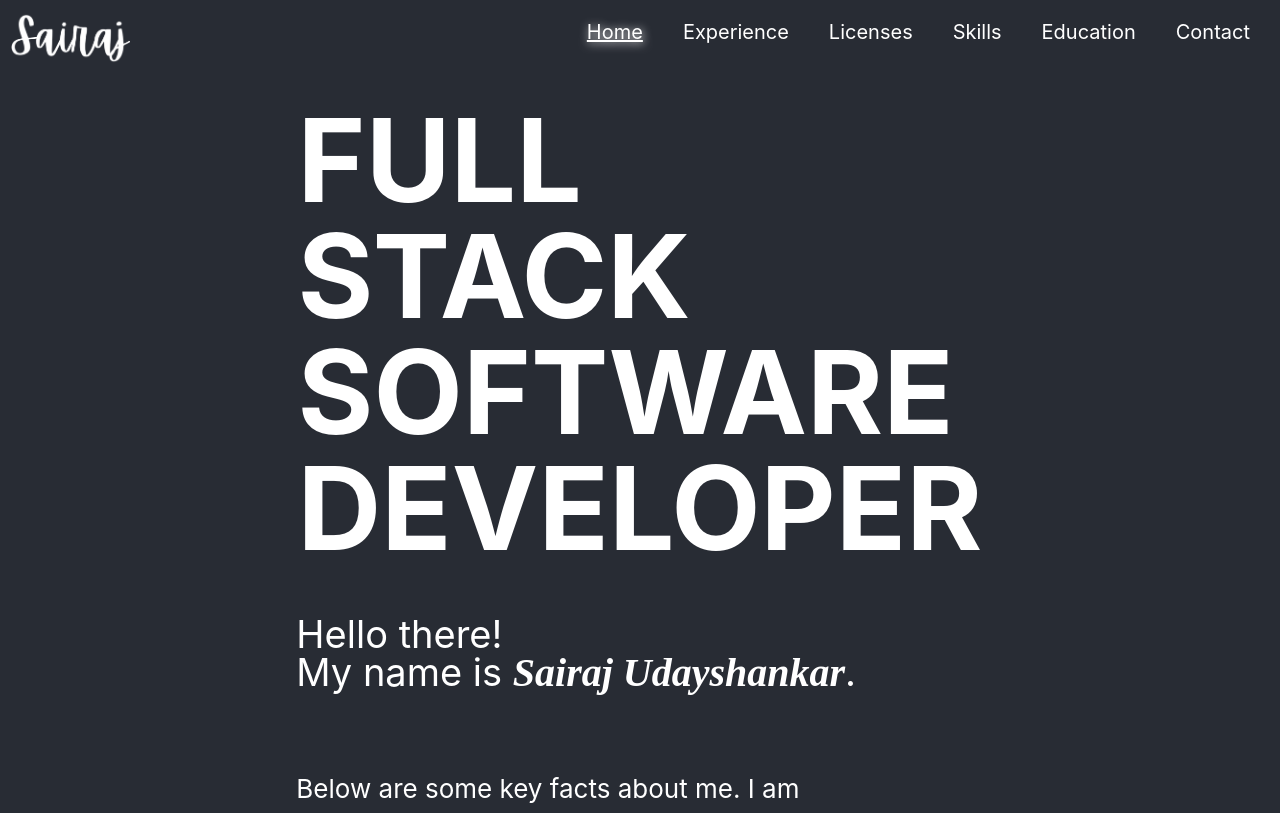
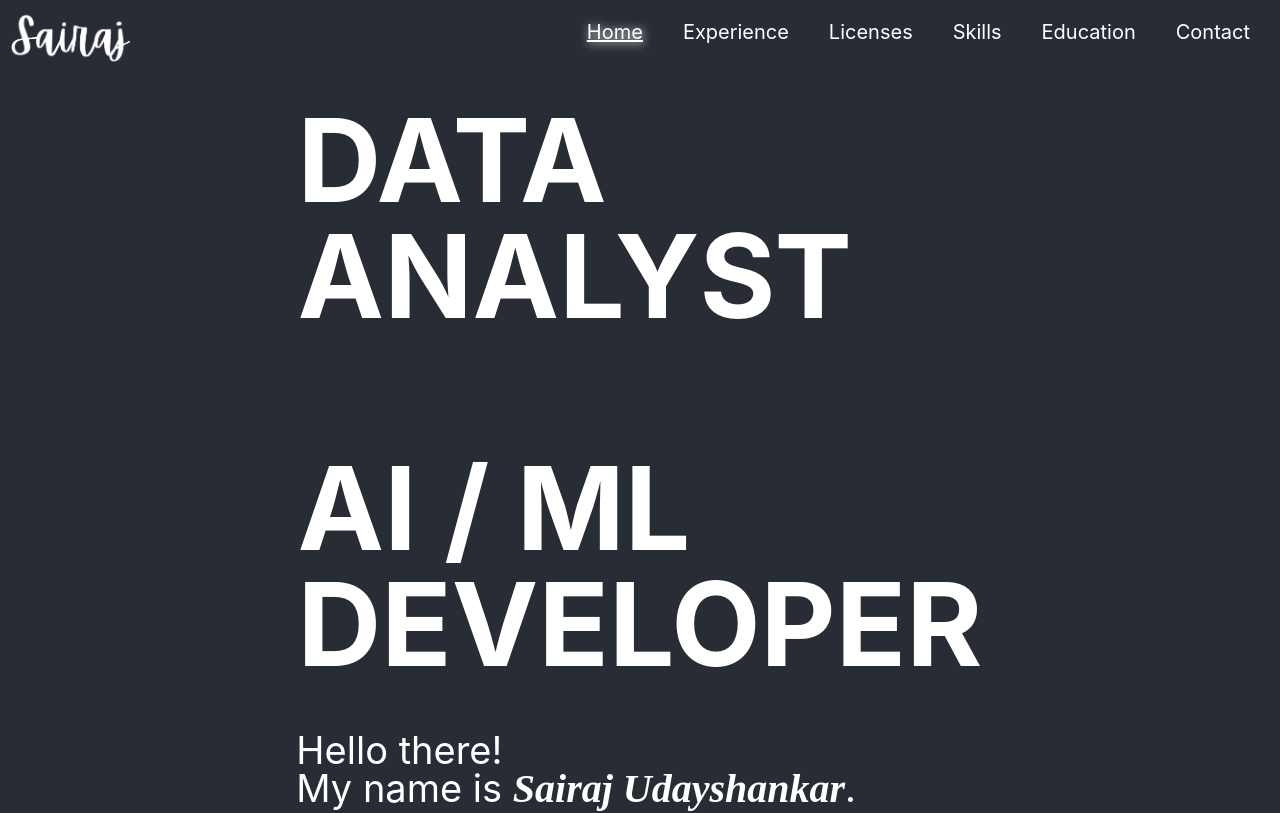
Before and after one commit to SairajGunner/Portfolio, a React (Create React App) app in the folder portfolio/: page / in a window 1280 px wide. Shown: the top 813 px of the page. Built offline with nearby package versions, Linux system fonts and the light colour scheme.

Commit message:
Update Home.js

```diff
--- a/portfolio/src/components/home/Home.js
+++ b/portfolio/src/components/home/Home.js
@@ -11,17 +11,18 @@ function Home() {
         <div className="container">
             <div className="intro-big">
                 <p className="gigantic-font">
-                    <span onMouseOver={ChangeColor}>FULL</span>
+                    <span onMouseOver={ChangeColor}>DATA</span>
                     <br></br>
-                    <span onMouseOver={ChangeColor}>STACK</span>
+                    <span onMouseOver={ChangeColor}>ANALYST</span>
                     <br></br>
-                    <span onMouseOver={ChangeColor}>SOFTWARE</span>
+                    <br></br>
+                    <span onMouseOver={ChangeColor}>AI / ML</span>
                     <br></br>
                     <span onMouseOver={ChangeColor}>DEVELOPER</span>
                 </p>
             </div>
             <div className="intro-small">
-                <p onClick={ChangeColor} className="gigantic-font">FULL STACK SOFTWARE DEVELOPER</p>
+                <p onClick={ChangeColor} className="gigantic-font">DATA ANALYST / AI ML DEVELOPER</p>
             </div>
             <div className="brief-description">
                 <section>
```
